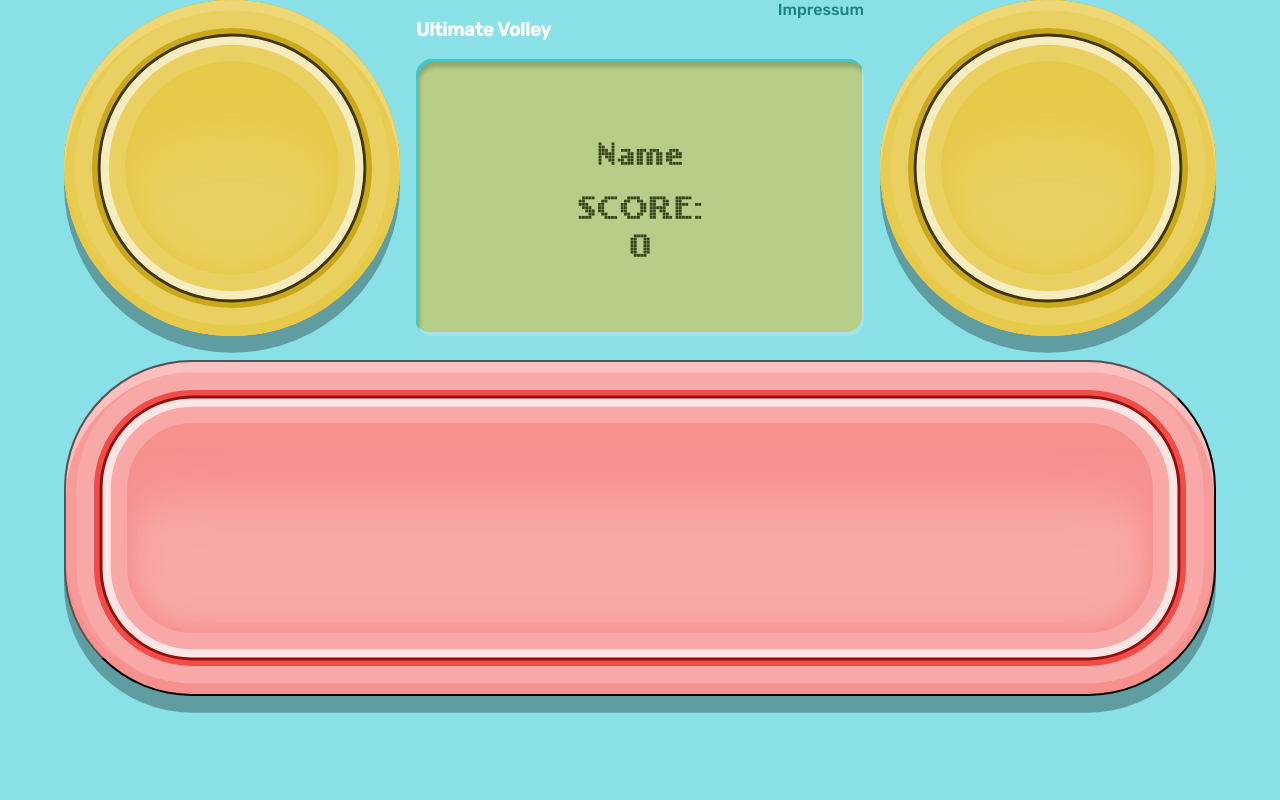
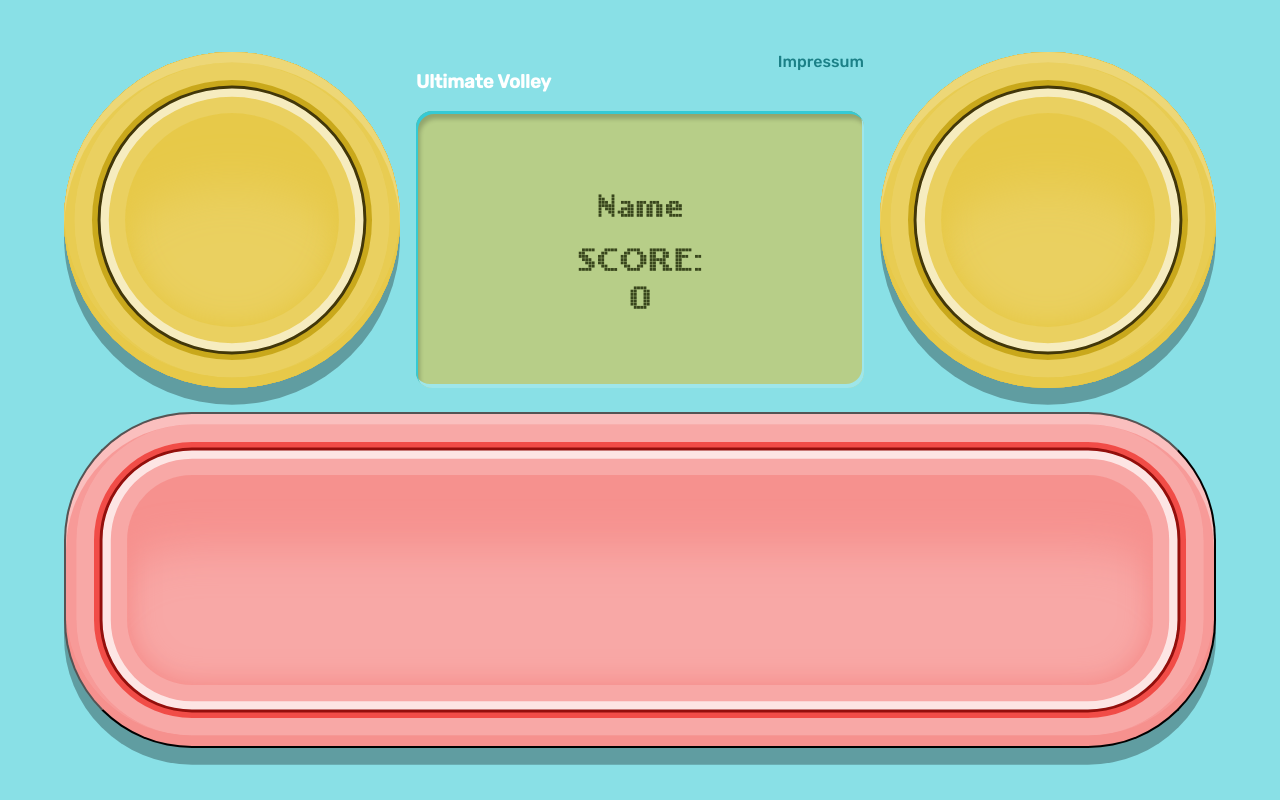
Before and after one commit to morrisRio/hochschule-fuer-gamer, a plain HTML site: page FE2-controller/index.html in a window 1280 px wide. Drawn offline with Linux system fonts and the light colour scheme; no server answers; files whose address does not match are found by name.

Commit message:
minor css chnanges

```diff
--- a/FE2-controller/style/controller.scss
+++ b/FE2-controller/style/controller.scss
@@ -35,11 +35,11 @@ body {
 }
 .container {
         font-family: 'rubik-medium', sans-serif;
+        height: 100vh;
+        width: 100vw;
         color: white;
         display: flex;
         flex-direction: column;
-        height: 100%;
-        width: 100%;
         justify-content: center;
         align-items: center;
 }
```
Also changed, not shown: FE2-controller/style/controller.css, 1 other file.
